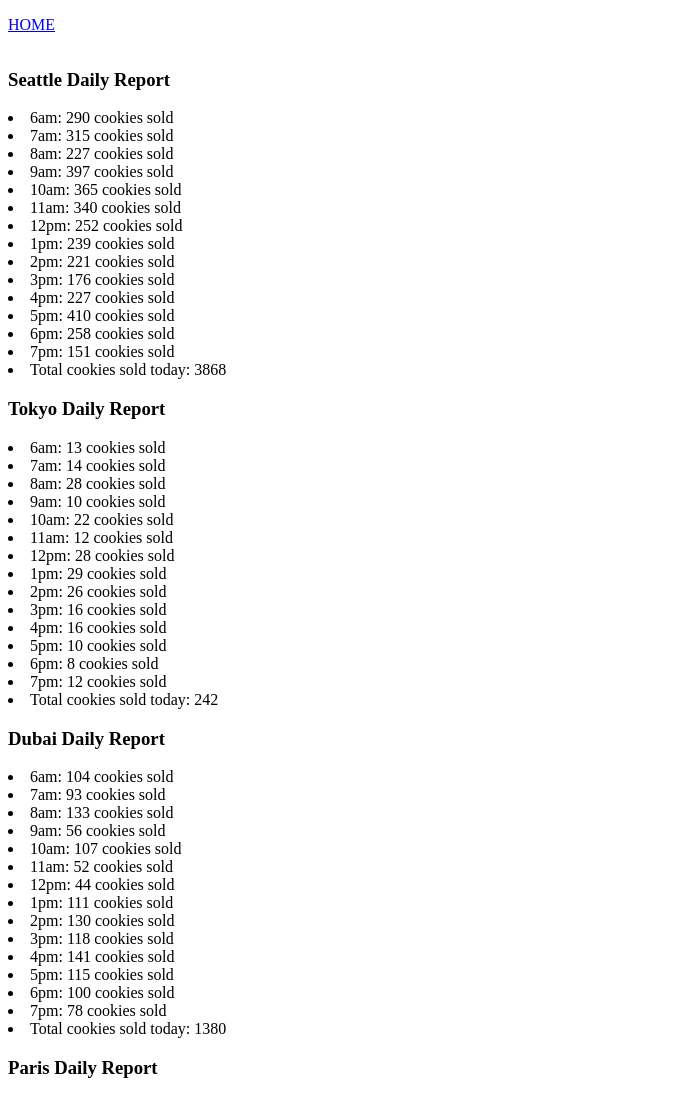
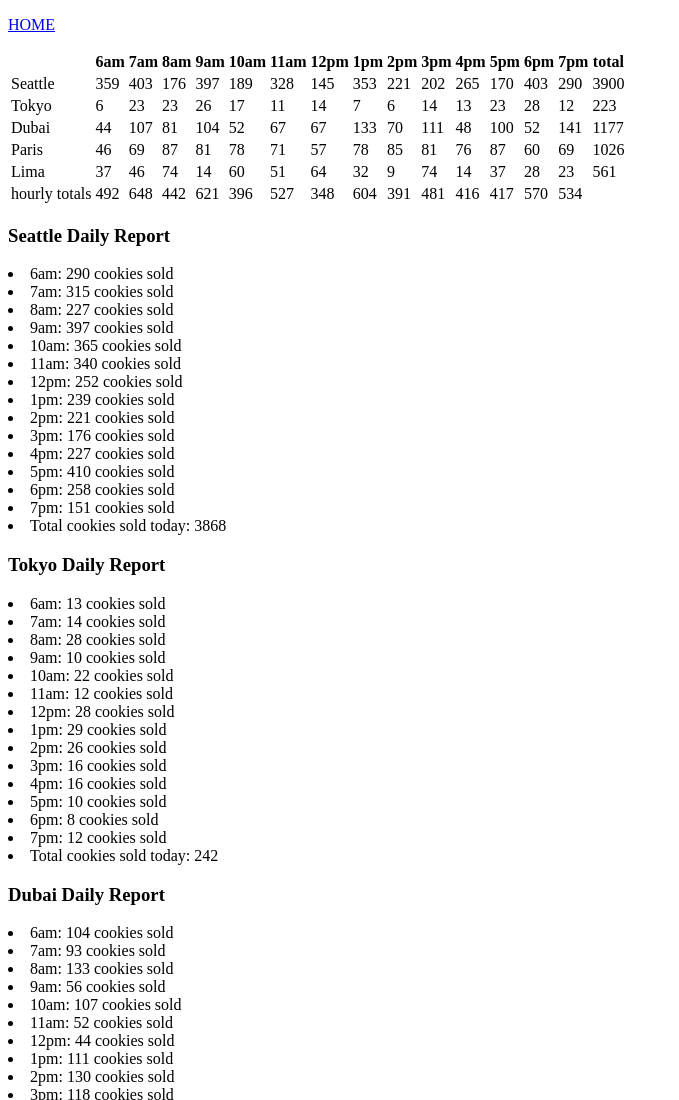
Before and after one commit to sam-thurman/cookie-stand, a plain HTML site: page sales.html in a window 1280 px wide. Shown: the top 1100 px of the page, without its empty margins (0-679 px from the left). Drawn offline with Linux system fonts and the light colour scheme.

Commit message:
data showing in table with names, hourly totals etc.

```diff
--- a/app.js
+++ b/app.js
@@ -1,42 +1,88 @@
 'use strict'
 
-var timeOfDay = [
-    '6am',
-    '7am',
-    '8am',
-    '9am',
-    '10am',
-    '11am',
-    '12pm',
-    '1pm',
-    '2pm',
-    '3pm',
-    '4pm',
-    '5pm',
-    '6pm',
-    '7pm',
-];
+var timeOfDay = ['6am','7am','8am','9am','10am','11am','12pm','1pm','2pm','3pm','4pm','5pm','6pm','7pm',];
 var stores= [seattle, tokyo, dubai, paris, lima];
-
 function getRandomInt(min, max) {
     min = Math.ceil(min);
     max = Math.floor(max);
     return Math.floor((Math.random() * (max - min + 1)) + min);
   };
-function Store(location, min_customer, max_customer, avg_cookie_per_customer, hourly_customers){
+// connect to the table
+var totals = [];
+
+var tableReference = document.getElementById('table-report')
+
+function Store(location, min_customer, max_customer, avg_cookie_per_customer){
     this.location = location;
+    this.data = []
     this.min_customer = min_customer;
     this.max_customer = max_customer;
     this.avg_cookie_per_customer = avg_cookie_per_customer;
-    this.hourly_customers = hourly_customers;
+    this.hourlyCustomers = getRandomInt(this.min_customer,this.max_customer);
+    this.hourlySales = this.avg_cookie_per_customer;
+    this.render = function (domReference){
+        var tr = document.createElement('tr')
+        var tdLocation = document.createElement('td')
+        tdLocation.textContent = this.location
+        tr.append(tdLocation)
+        domReference.append(tr)
+        var dailyTotal = 0
+        for (var timeIndex = 0; timeIndex < timeOfDay.length; timeIndex++){
+            var hourlyCookies = getRandomInt(this.min_customer,this.max_customer)*this.hourlySales
+            this.data.push(hourlyCookies)
+            var td= document.createElement('td')
+            td.textContent = Math.round(hourlyCookies)
+            tr.append(td)
+            dailyTotal = dailyTotal + hourlyCookies;
+        };
+        var td = document.createElement('td');
+        td.textContent = Math.round(dailyTotal);
+        tr.append(td);
+        totals.push(this.data)
+    }
 };
 
-var seattle = new Store('Seattle', 23, 65, 6.3, getRandomInt(23,65));
-var tokyo = new Store('Tokyo', 3, 24, 1.2, getRandomInt(3,24));
-var dubai = new Store('Dubai', 11, 38, 3.7, getRandomInt(11,38));
-var paris = new Store('Paris', 20, 38, 2.3, getRandomInt(20,38));
-var lima = new Store('Lima', 2, 16, 4.6, getRandomInt(2,16));
+// totals by time of day
+function hourlyTotals (domReference) {
+    var tr = document.createElement('tr');
+    var td = document.createElement('td');
+    td.textContent = 'hourly totals';
+    tr.append(td);
+    domReference.append(tr);
+    for(var timeIndex = 0; timeIndex < timeOfDay.length; timeIndex++){
+        var td = document.createElement('td');
+        td.textContent= Math.round(seattle.data[timeIndex]+tokyo.data[timeIndex]+dubai.data[timeIndex]+paris.data[timeIndex]+lima.data[timeIndex]);
+        tr.append(td);
+    }
+};
 
+
+//render time of day at <th>s of table
+function renderTimeOfDay (domReference) {
+    var timeOfDay = ['  ','6am','7am','8am','9am','10am','11am','12pm','1pm','2pm','3pm','4pm','5pm','6pm','7pm','total'];
+    var tr = document.createElement('tr');
+
+    for(var time = 0; time < 16; time++){
+        var th = document.createElement('th');
+        th.textContent = timeOfDay[time]
+        tr.append(th);
+    }
+    domReference.append(tr);
+}
+renderTimeOfDay(tableReference);
+
+var seattle = new Store('Seattle', 23, 65, 6.3);
+var tokyo = new Store('Tokyo', 3, 24, 1.2);
+var dubai = new Store('Dubai', 11, 38, 3.7);
+var paris = new Store('Paris', 20, 38, 2.3);
+var lima = new Store('Lima', 2, 16, 4.6);
+
+seattle.render(tableReference)
+tokyo.render(tableReference)
+dubai.render(tableReference)
+paris.render(tableReference)
+lima.render(tableReference)
+hourlyTotals(tableReference);
 // SEATTLE
 
 
@@ -181,14 +227,3 @@ function limaTotal(){
     limaTotalDiv.append(limaTotal)
 }
 limaTotal();
-
-
-
-
-function renderCookieData(domReference){
-    var tableReport = document.getElementById('table-report');
-    var tr = document.createElement('tr');
-    tr.textContent = 'blah';
-    domReference = tr;
-    tableReport.append(tr);
-}
```
Also changed, not shown: sales.html (+3 -1 lines).
